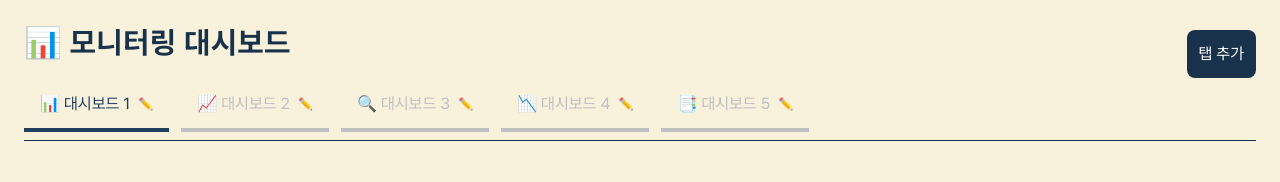
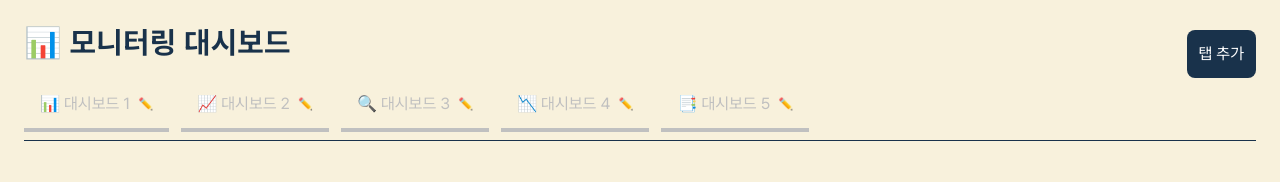
Before and after one commit to m0oMoo/monitoring_client, a Next.js app: page /dashboard in a window 1280 px wide. Shown: the top 182 px of the page. Built offline with nearby package versions, Linux system fonts and the light colour scheme.

Commit message:
feat: Update tabsTrigger.tsx

```diff
--- a/src/app/components/tab/tabsTrigger.tsx
+++ b/src/app/components/tab/tabsTrigger.tsx
@@ -1,14 +1,15 @@
 import { useContext } from "react";
 import { TabsContext } from "./tabs";
+import { useRouter } from "next/navigation";
 
 interface TabsTriggerProps {
-  value: string;
+  id: string;
   children: React.ReactNode;
   className?: string;
 }
 
 export const TabsTrigger: React.FC<TabsTriggerProps> = ({
-  value,
+  id,
   children,
   className,
 }) => {
@@ -17,14 +18,20 @@ export const TabsTrigger: React.FC<TabsTriggerProps> = ({
 
   const { activeTab, setActiveTab } = context;
 
+  const router = useRouter();
+
+  const handleTavClick = () => {
+    setActiveTab(id);
+  };
+
   return (
     <button
       className={`${className} px-4 py-2 border-b-2 transition ${
-        activeTab === value
+        activeTab === id
           ? "border-[#1f3e5c] text-[#1f3e5c]"
           : "border-transparent border-gray-2 text-gray-2 hover:text-gray-5"
       }`}
-      onClick={() => setActiveTab(value)}
+      onClick={handleTavClick}
     >
       {children}
     </button>
```
